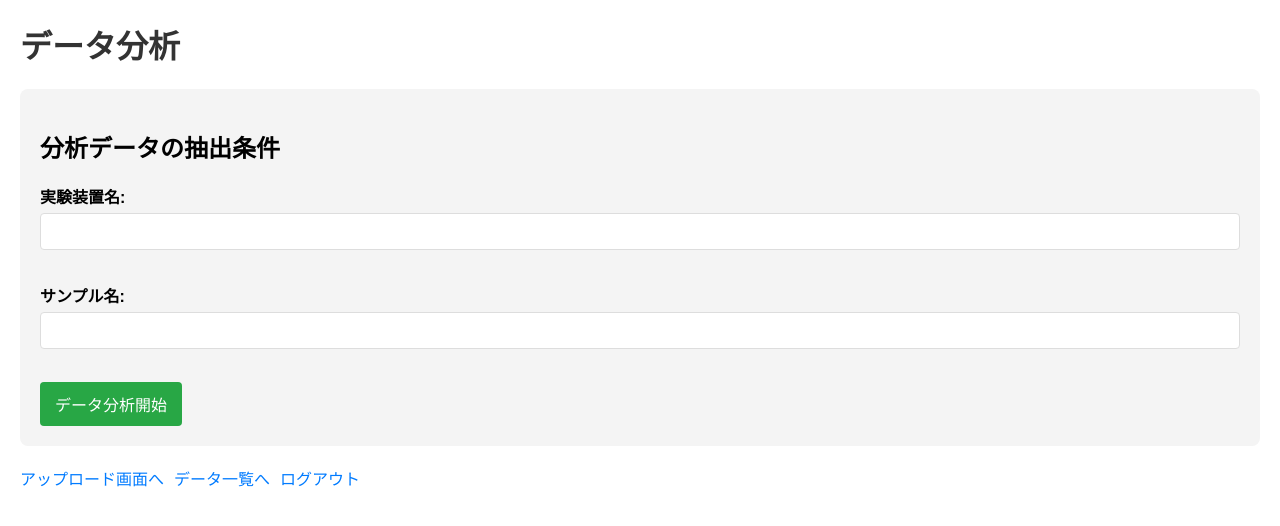
After one commit to tto55341/my_flask_app, a Flask app: page /analyze in a window 1280 px wide. The commit adds this page. Shown: the top 526 px of the page. Run offline with Flask 3, Linux system fonts and the light colour scheme; a user stored in the database is signed in.

Commit message:
データ分析ページの作成

```diff
--- a/app.py
+++ b/app.py
@@ -6,6 +6,7 @@ import os
 from datetime import datetime
 import sqlite3
 from werkzeug.security import generate_password_hash, check_password_hash
+import pandas as pd
 
 # ====================================================
 # 1. アプリケーションの初期設定
@@ -222,6 +223,34 @@ def upload_file():
             return redirect(url_for('data_list'))
     return "アップロードエラー", 400
 
+# データ分析機能
+@app.route('/analyze', methods=['GET', 'POST'])
+def analyze_data():
+    # ログインチェック：ログインしていない場合はログインページへ
+    if not session.get('logged_in'):
+        flash('ログインが必要です。')
+        return redirect(url_for('login'))
+
+    # 初期表示（GETリクエスト）または分析処理後の表示
+    if request.method == 'GET':
+        return render_template('analyze.html')
+
+    # POSTリクエスト（フォームが送信された場合）の処理
+    elif request.method == 'POST':
+        device_name = request.form.get('device_name', '')
+        sample_name = request.form.get('sample_name', '')
+
+        flash(f"分析条件: 実験装置名='{device_name}', サンプル名='{sample_name}'")
+
+        # 仮の分析結果（実際はここでデータベースからデータを読み込み、Pandasで処理する）
+        analysis_result = {
+            'message': 'まだ分析ロジックは実装されていませんが、条件は受け取りました。',
+            'device': device_name,
+            'sample': sample_name
+        }
+
+        return render_template('analyze.html', analysis_result=analysis_result)
+
 # ====================================================
 # 4. アプリケーションの実行設定
 # ====================================================
--- /dev/null
+++ b/templates/analyze.html
@@ -0,0 +1,71 @@
+<!DOCTYPE html>
+<html lang="ja">
+<head>
+    <meta charset="UTF-8">
+    <meta name="viewport" content="width=device-width, initial-scale=1.0">
+    <title>データ分析</title>
+    <style>
+        body { font-family: Arial, sans-serif; margin: 20px; }
+        h1 { color: #333; }
+        .form-container { background-color: #f4f4f4; padding: 20px; border-radius: 8px; margin-bottom: 20px; }
+        label { display: block; margin-bottom: 5px; font-weight: bold; }
+        input[type="text"], input[type="date"] {
+            width: calc(100% - 22px);
+            padding: 10px;
+            margin-bottom: 15px;
+            border: 1px solid #ddd;
+            border-radius: 4px;
+        }
+        button {
+            background-color: #28a745;
+            color: white;
+            padding: 10px 15px;
+            border: none;
+            border-radius: 4px;
+            cursor: pointer;
+            font-size: 16px;
+        }
+        button:hover {
+            background-color: #218838;
+        }
+        .link-container {
+            margin-top: 20px;
+            display: flex;
+            gap: 10px;
+        }
+        .link-container a {
+            color: #007bff;
+            text-decoration: none;
+        }
+        .link-container a:hover {
+            text-decoration: underline;
+        }
+    </style>
+</head>
+<body>
+    <h1>データ分析</h1>
+
+    <div class="form-container">
+        <h2>分析データの抽出条件</h2>
+        <form action="{{ url_for('analyze_data') }}" method="post">
+            <label for="device_name">実験装置名:</label>
+            <input type="text" id="device_name" name="device_name"><br><br>
+
+            <label for="sample_name">サンプル名:</label>
+            <input type="text" id="sample_name" name="sample_name"><br><br>
+
+            <button type="submit">データ分析開始</button>
+        </form>
+    </div>
+
+    <div id="analysis-results">
+        </div>
+
+    <div class="link-container">
+        <a href="{{ url_for('index') }}">アップロード画面へ</a>
+        <a href="{{ url_for('data_list') }}">データ一覧へ</a>
+        <a href="{{ url_for('logout') }}">ログアウト</a>
+    </div>
+
+</body>
+</html>
--- a/templates/upload.html
+++ b/templates/upload.html
@@ -93,6 +93,7 @@
     <!-- app.pyの各関数に紐づいたURLを生成している -->
     <div class="link-container">
         <a href="{{ url_for('data_list') }}">データ一覧へ</a>
+        <a href="{{ url_for('analyze_data') }}">データ分析へ</a>
         <a href="{{ url_for('logout') }}">ログアウト</a>
     </div>
 
```
